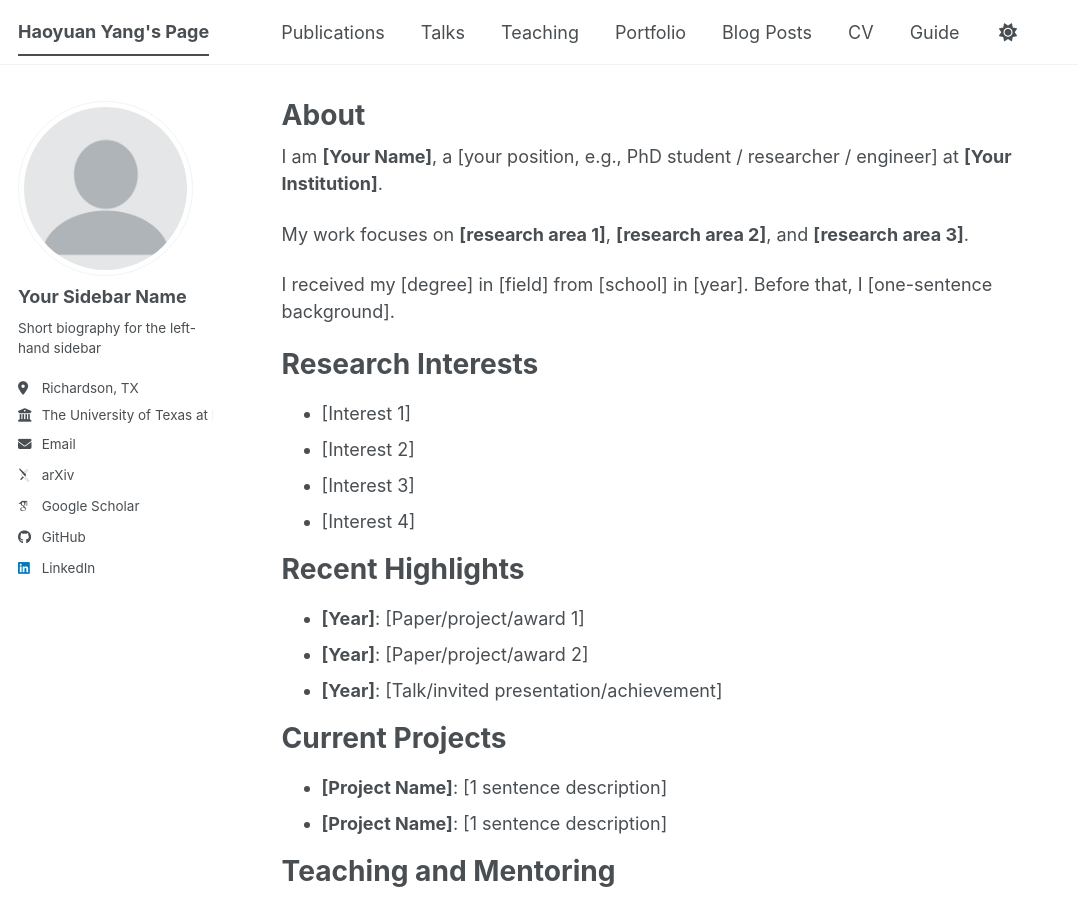
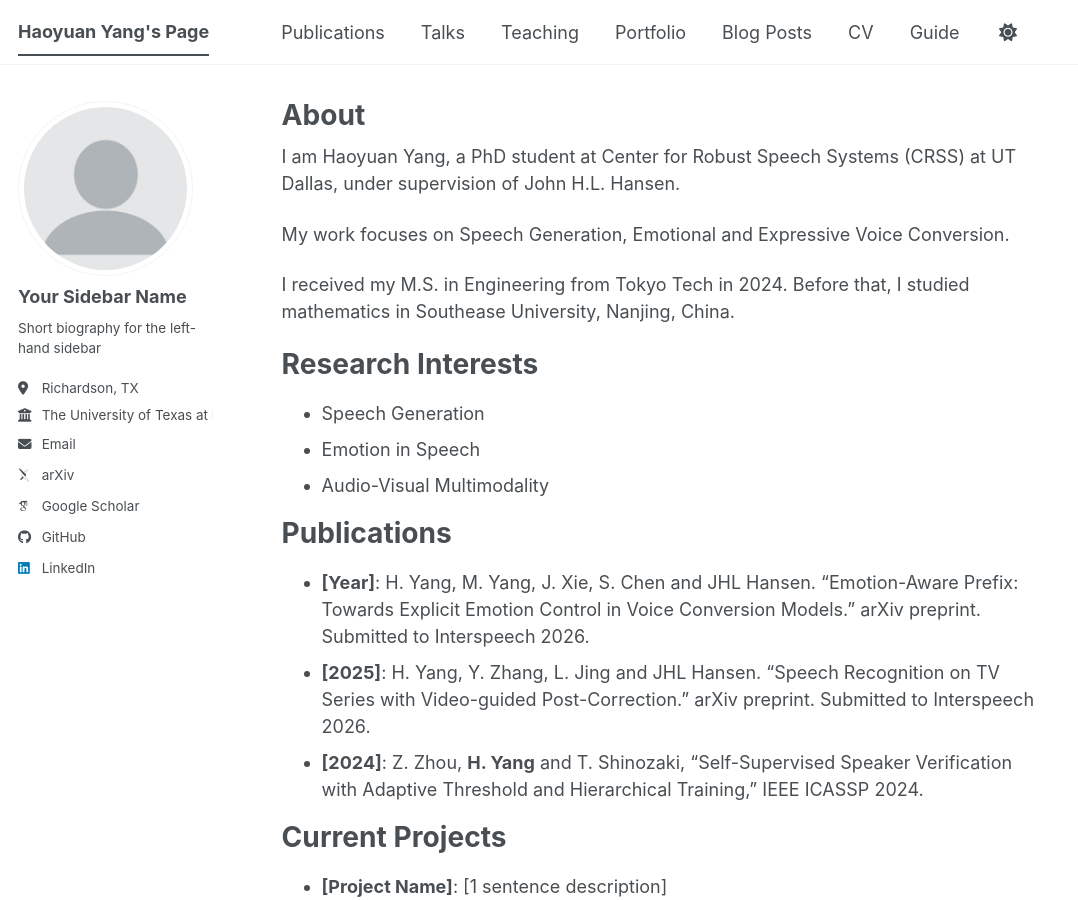
Before and after one commit to EdwardYangHY/EdwardYangHY.github.io, a Jekyll site: the page built from _pages/about.md, in a window 1280 px wide and 900 px high. Shown: the whole window, without its empty margins (0-1078 px from the left). Built offline with Jekyll 4.4.1, drawn with Linux system fonts in a browser that asks for light colours; some web fonts are replaced; a script bundle is joined from its source files by our own code; library files that are not in the unit come from our copies.

Commit message:
Change about md again

```diff
--- a/_pages/about.md
+++ b/_pages/about.md
@@ -7,24 +7,25 @@ redirect_from:
   - /about.html
 ---
 
-I am **[Your Name]**, a [your position, e.g., PhD student / researcher / engineer] at **[Your Institution]**.
+I am Haoyuan Yang, a PhD student at Center for Robust Speech Systems (CRSS) at UT Dallas, under supervision of John H.L. Hansen.
 
-My work focuses on **[research area 1]**, **[research area 2]**, and **[research area 3]**.
+My work focuses on Speech Generation, Emotional and Expressive Voice Conversion.
 
-I received my [degree] in [field] from [school] in [year]. Before that, I [one-sentence background].
+I received my M.S. in Engineering from Tokyo Tech in 2024. Before that, I studied mathematics in Southease University, Nanjing, China.
 
 Research Interests
 ======
-- [Interest 1]
-- [Interest 2]
-- [Interest 3]
-- [Interest 4]
+- Speech Generation
+- Emotion in Speech
+- Audio-Visual Multimodality
 
-Recent Highlights
+Publications
 ======
-- **[Year]**: [Paper/project/award 1]
-- **[Year]**: [Paper/project/award 2]
-- **[Year]**: [Talk/invited presentation/achievement]
+- **[Year]**: H. Yang, M. Yang, J. Xie, S. Chen and JHL Hansen. "Emotion-Aware Prefix: Towards Explicit Emotion Control in Voice Conversion Models." arXiv preprint. Submitted to Interspeech 2026.
+- **[2025]**: H. Yang, Y. Zhang, L. Jing and JHL Hansen. "Speech Recognition on TV Series with Video-guided Post-Correction." arXiv preprint. Submitted to Interspeech 2026.
+- **[2024]**: Z. Zhou, **H. Yang** and T. Shinozaki, "Self-Supervised Speaker Verification with Adaptive Threshold and Hierarchical Training," IEEE ICASSP 2024.
+
+
 
 Current Projects
 ======
```
